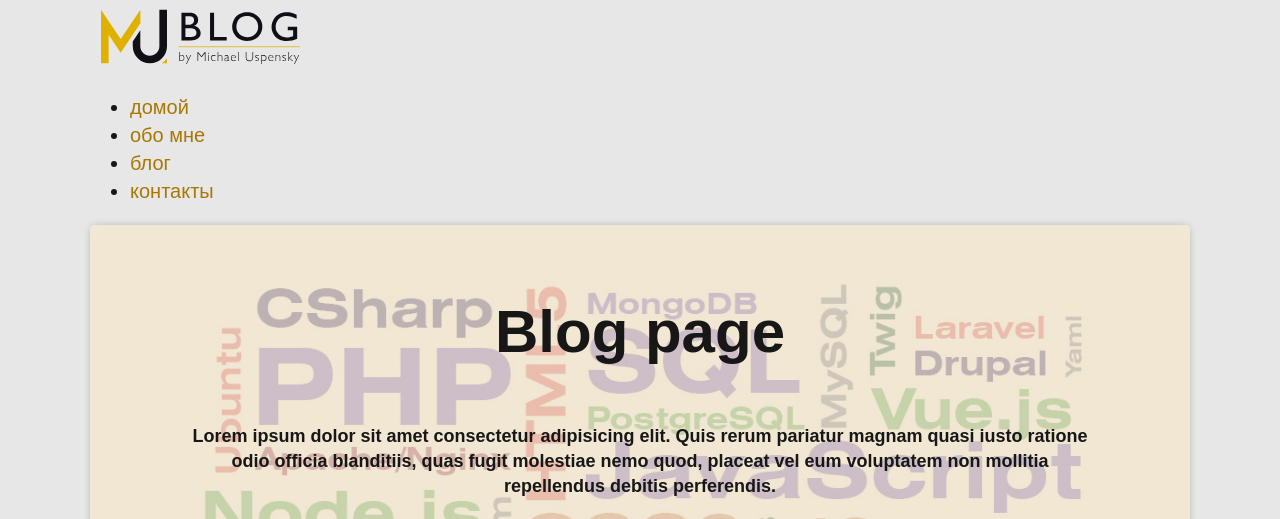
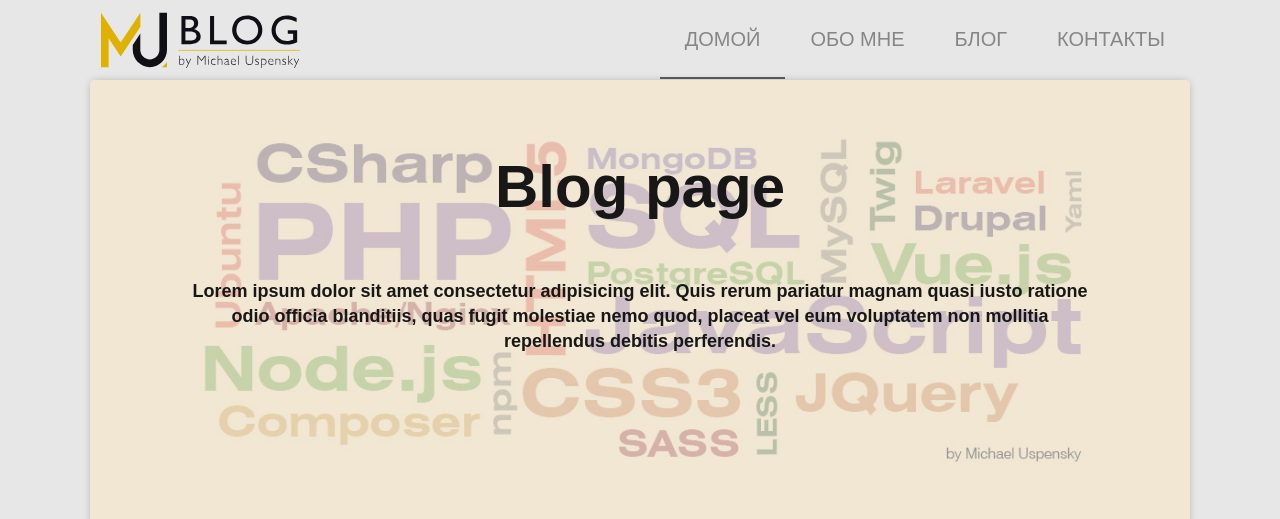
Before and after one commit to DirtyVbif/blog, a PHP site: page / in a window 1280 px wide. Shown: the top 519 px of the page. Run offline with PHP 8.4, Linux system fonts and the light colour scheme; style sheets or scripts are compiled from the project's sources; classes that the project's autoload settings leave out are loaded by file name; some libraries are stand-ins or nearby versions; some web fonts are replaced.

Commit message:
update styles

```diff
--- /dev/null
+++ b/assets/css/blocks/_menu.scss
@@ -0,0 +1,36 @@
+.menu {
+    margin: 0;
+    padding-left: 0;
+    list-style-type: none;
+    display: flex;
+    align-items: center;
+    position: relative;
+
+    &_main {
+        &__link {
+            display: flex;
+            align-items: center;
+            padding: 0 25px;
+            height: 78px;
+            text-transform: uppercase;
+            color: #232323b3;
+            opacity: 0.7;
+            border-bottom: 2px solid transparent;
+            &:hover {
+                opacity: 1;
+            }
+
+            &_home {
+                background-image: url('/images/icons/home.svg');
+                background-size: 24px 24px;
+                background-position: center center;
+                background-repeat: no-repeat;
+                width: 50px;
+            }
+
+            &.active {
+                border-color: #232323;
+            }
+        }
+    }
+}
--- /dev/null
+++ b/assets/css/blocks/_navbar.scss
@@ -0,0 +1,5 @@
+.navbar {
+    display: flex;
+    justify-content: space-between;
+    height: 80px;
+}
--- a/assets/css/blocks/_page.scss
+++ b/assets/css/blocks/_page.scss
@@ -1,3 +1,10 @@
 .page {
     background: #e7e7e7;
+
+    &__title {
+        text-align: center;
+        &::first-letter {
+            text-transform: uppercase;
+        }
+    }
 }
--- a/assets/css/style.scss
+++ b/assets/css/style.scss
@@ -18,3 +18,5 @@
 @import 'blocks/button';
 @import 'blocks/messenger';
 @import 'blocks/section';
+@import 'blocks/menu';
+@import 'blocks/navbar';
```
Also changed, not shown: public/css/style.min.css.
